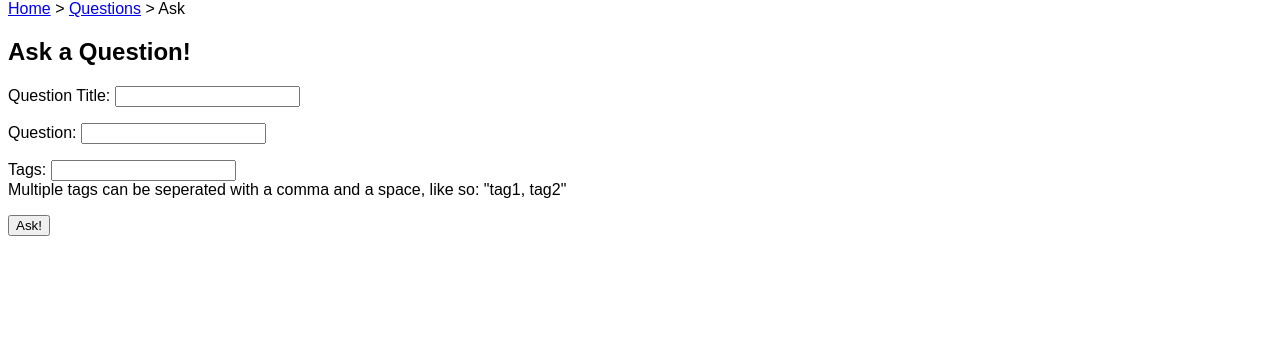
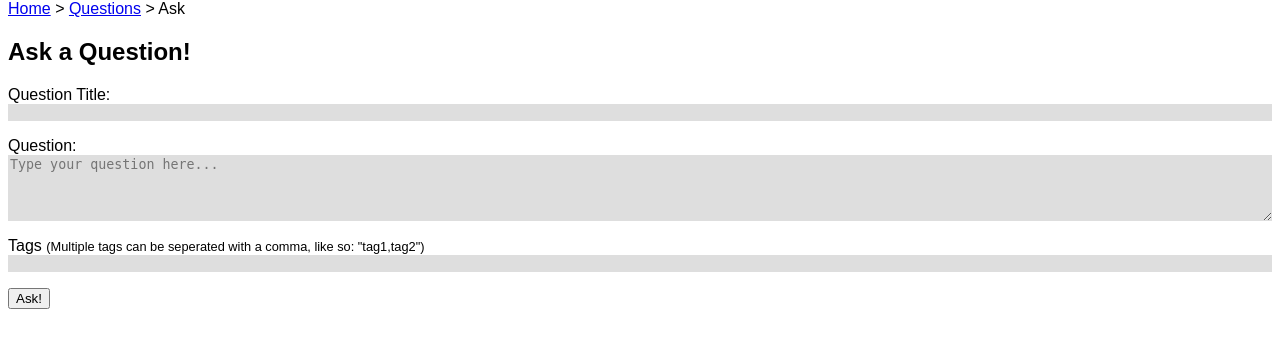
Before and after one commit to gskoropada/ScioXchange, a PHP site: page /ask.php in a window 1280 px wide. Shown: the part 168-516 px from the top of the page. Run offline with PHP 8.4, Linux system fonts and the light colour scheme; a user stored in the database is signed in; data comes from the database, SQL or seed files in the repository; tables that the repository leaves empty hold one stand-in row (values such as "Sample post").

Commit message:
Changed input type in ask.php and styled it. Added another validation in question.php not allowing to answer more than once per question.

```diff
--- a/ask.php
+++ b/ask.php
@@ -1,7 +1,7 @@
 <?php
 
 $title = "Scio Exchange - Ask a question";
-$styles = ["main.css", "header.css"];
+$styles = ["main.css", "header.css","ask.css"];
 $scripts = ["ask.js"];
 
 include "html_start.php";
--- a/ask_ajax.php
+++ b/ask_ajax.php
@@ -21,7 +21,8 @@ function saveQuestion($title, $quest, $tags) {
 
 	global $con;
 
-	$sql = "INSERT INTO question (author, question_title, content, tags, timestamp) values ('$author', '$title', '".mysqli_real_escape_string($con,$quest)."', '$tags','".date("c")."')";
+	$sql = "INSERT INTO question (author, question_title, content, tags, timestamp) values
+	('$author', '$title', '".mysqli_real_escape_string($con,$quest)."', '$tags','".date("c")."')";
 
 	$result = mysqli_query($con, $sql);
 
--- a/forms/ask_form.php
+++ b/forms/ask_form.php
@@ -8,13 +8,12 @@
 	</p>
 	<p>
 		<label for="question_text">Question:</label>
-		<input type="textarea" name="question" id="inQuestion">
+		<textarea name="question" id="inQuestion" placeholder="Type your question here..."></textarea>
 	</p>
 	<p>
-		<label for="tags">Tags:</label>
+		<label for="tags">Tags </label><span class="tip">(Multiple tags can be seperated with a comma, like so: "tag1,tag2")</span>
 		<input type="text" name="tags" id="inTags"><span id="tagSuggest"></span>
-		</br>Multiple tags can be seperated with a comma and a space, like so: "tag1, tag2"
 	</p>
 	<p>
-		<input type="button" name="submit" id="btnAsk" value="Ask!"><span id="msgArea"></span>
+		<button name="submit" id="btnAsk">Ask!</button><span id="msgArea"></span>
 	</p>
--- a/question.php
+++ b/question.php
@@ -18,7 +18,7 @@ require "questions_backend.php";
 $d = new DateTime($question['timestamp']);
 echo "<div id='wrapper'>";
 echo "<div class='question'><p class='qtitle'>".$question['question_title']."</p>";
-echo "<span class='qexcerpt'><p>".$question['content']."</p></span>";
+echo "<span class='qexcerpt'><p><pre>".$question['content']."</pre></p></span>";
 echo "<span class='qstats'>".date_format($d,"d-M-y");
 if(isset($_SESSION['userid'])) {
 	echo " | <span id='".$_GET['id']."' class='btnQComment click_option'>Leave a comment</span>";
@@ -35,7 +35,7 @@ echo "</div>";
 getAnswers($_GET['id'], false);
 
 if(isset($_SESSION['userid'])) {
-	if(getUser($_GET['id'], NOT_ORI_QUESTION)!=$_SESSION['userid']) {
+	if(getUser($_GET['id'], NOT_ORI_QUESTION)!=$_SESSION['userid'] && !hasAnswered($_GET['id'])) {
 		require("forms/reply_form.php");
 	}
 }
--- /dev/null
+++ b/styles/ask.css
@@ -0,0 +1,22 @@
+@CHARSET "ISO-8859-1";
+
+textarea {
+	background-color: rgba(200,200,200,0.6);
+	width: 100%;
+	border: none;
+	min-height: 5em;
+}
+
+input {
+	background-color: rgba(200,200,200,0.6);
+	width: 100%;
+	border: none;
+}
+
+.tip {
+	font-size: 0.8em;
+}
+
+#tagSuggest {
+	color: #888;
+}
```
Also changed, not shown: questions_backend.php (+25 -4 lines), scripts/question_slider.js (+9 -2 lines).
